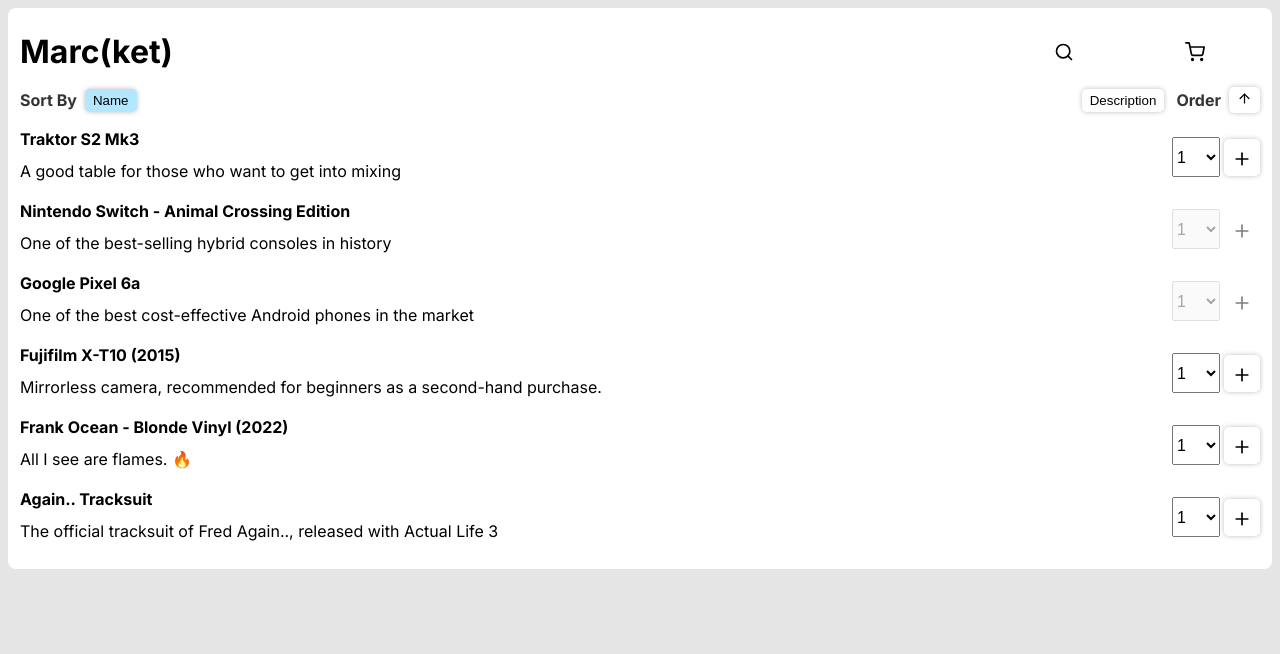
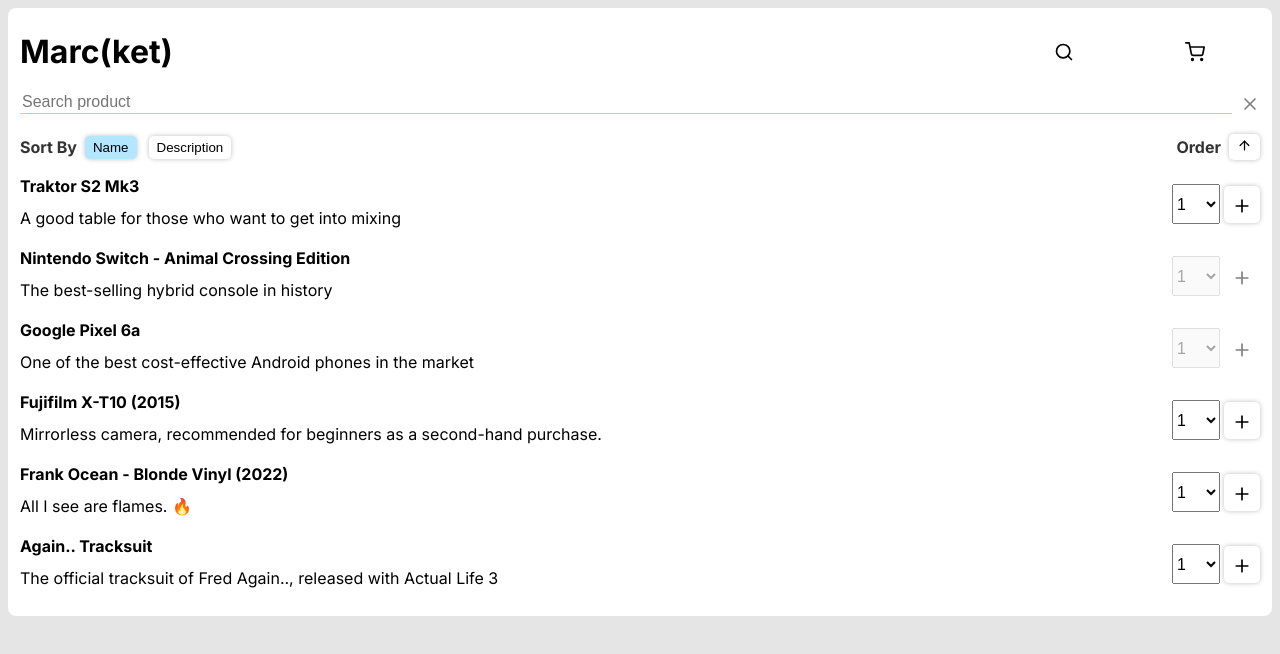
Before and after one commit to MarcCarranza/clorian-test, a Next.js app: page / in a window 1280 px wide. Both pictures are taken after a click on the element 1064 px from the left and 51 px from the top of the page. Shown: the top 654 px of the page. Built offline with nearby package versions, Linux system fonts and the light colour scheme.

Commit message:
feat: search working, missing cart clear reset

```diff
--- a/src/components/Cart/Cart.module.css
+++ b/src/components/Cart/Cart.module.css
@@ -88,10 +88,12 @@
 
 .item__qty {
   background-color: hsl(35, 100%, 70%);
-  padding: 0.25rem 0.65rem;
   border-radius: 0.25rem;
-  min-width: 0.7rem;
-  text-align: center;
+  min-width: 2rem;
+  min-height: 1.6rem;
+  display: flex;
+  align-items: center;
+  justify-content: center;
 }
 
 .item__total {
--- a/src/components/Header/Header.jsx
+++ b/src/components/Header/Header.jsx
@@ -1,7 +1,12 @@
 "use client";
 
 // Dependencies
+import { useState } from "react";
 import Image from "next/image";
+
+// Redux
+import { useAppDispatch, useAppSelector } from "../../redux/hooks";
+import { searchProduct } from "../../redux/features/homeSlice";
 
 // Styles
 import styles from "./Header.module.css";
@@ -10,19 +15,36 @@
 import { GLOBAL_ICONS } from "../../constants";
 
 export default function Header({ text, toggleCart }) {
+  // Redux
+  const searchValue = useAppSelector((state) => state.home.search);
+  const dispatch = useAppDispatch();
+
+  // State
+  const [isSearchOpen, setSearchOpen] = useState(false);
+
+  // Handlers
+  const onSearchProduct = (e) => {
+    dispatch(searchProduct(e.currentTarget.value));
+  };
+
+  const onClearSearch = () => {
+    dispatch(searchProduct(""));
+  };
+
   return (
     <header className={styles.header}>
       <div className={styles.header__main}>
         <h1 className={styles.header__text}>{text}</h1>
-        <div className={styles.header__search}>
+        <div
+          className={styles.header__search_icon}
+          onClick={() => setSearchOpen(!isSearchOpen)}
+        >
           <Image
             src={GLOBAL_ICONS.search.src}
             alt={GLOBAL_ICONS.search.altText}
             width={20}
             height={20}
           />
-          {/* TODO: OnChange dispatch search */}
-          {/* <input onChange={} type="text"/> */}
         </div>
         <div className={styles.header__cart} onClick={toggleCart}>
           <Image
@@ -33,7 +55,26 @@
           />
         </div>
       </div>
-      <div>{/* <input></input> */}</div>
+      <div
+        className={`${styles.header__search} ${
+          isSearchOpen ? styles.header__searchOpen : ""
+        }`}
+      >
+        <input
+          className={styles.search__input}
+          type="text"
+          onChange={onSearchProduct}
+          placeholder="Search product"
+          value={searchValue}
+        />
+        <Image
+          src={GLOBAL_ICONS.clear.src}
+          alt={GLOBAL_ICONS.clear.altText}
+          height={20}
+          width={20}
+          onClick={onClearSearch}
+        />
+      </div>
     </header>
   );
 }
--- a/src/components/Header/Header.module.css
+++ b/src/components/Header/Header.module.css
@@ -10,7 +10,7 @@
   margin: 0.5rem 0;
 }
 
-.header__search {
+.header__search_icon {
   flex: 1;
   display: flex;
   justify-content: center;
@@ -27,3 +27,32 @@
   cursor: pointer;
   padding: 0 0.25rem;
 }
+
+.header__search {
+  max-height: 0px;
+  overflow: hidden;
+  transition: all 0.2s ease-in-out;
+  padding: 0;
+  display: flex;
+  opacity: 0;
+}
+
+.header__search img {
+  opacity: 0.5;
+  cursor: pointer;
+  padding-left: 0.5rem;
+  padding-top: 0.2rem;
+}
+
+.header__searchOpen {
+  max-height: 200px;
+  padding: 0.75rem 0;
+  opacity: 1;
+}
+
+.search__input {
+  border: none;
+  border-bottom: 1px solid hsl(35, 100%, 70%);
+  font-size: 1rem;
+  flex-grow: 1;
+}
--- a/src/components/ProductsList/ProductsList.jsx
+++ b/src/components/ProductsList/ProductsList.jsx
@@ -6,7 +6,7 @@
 
 // Redux
 import { addItemToCart } from "../../redux/features/cartSlice";
-import { useAppDispatch } from "../../redux/hooks";
+import { useAppDispatch, useAppSelector } from "../../redux/hooks";
 
 // Styles
 import styles from "./ProductsList.module.css";
@@ -16,6 +16,7 @@
 
 export default function ProductsList({ data, isLoading = false }) {
   // Redux
+  const searchValue = useAppSelector((state) => state.home.search);
   const dispatch = useAppDispatch();
   // TODO: Filter by search (Redux)
 
@@ -48,8 +49,20 @@
   };
 
   // Functionalities
+  const filterBySearch = (product) => {
+    if (!searchValue) {
+      return product;
+    }
+    const productName = product.name.toLowerCase();
+    const productDesc = product.description.toLowerCase();
+    return (
+      productName.includes(searchValue.toLowerCase()) ||
+      productDesc.includes(searchValue.toLowerCase())
+    );
+  };
+
   const orderProducts = () => {
-    const sortedProducts = [...data];
+    const sortedProducts = data.filter(filterBySearch);
     sortedProducts.sort((a, b) => {
       const prodAName = a[orderType.type].toUpperCase();
       const prodBName = b[orderType.type].toUpperCase();
@@ -105,7 +118,7 @@
           >
             <Image
               src={GLOBAL_ICONS.order.src}
-              altText={GLOBAL_ICONS.order.altText}
+              alt={GLOBAL_ICONS.order.altText}
               width={15}
               height={15}
               style={{
--- a/src/components/ProductsList/ProductsList.module.css
+++ b/src/components/ProductsList/ProductsList.module.css
@@ -32,8 +32,15 @@
 .sortBlock__buttonGroup {
   display: flex;
   flex-grow: 1;
-  justify-content: space-between;
   padding-right: 0.75rem;
+}
+
+.sortBlock__buttonGroup .sortBlock__button {
+  margin-left: 0.75rem;
+}
+
+.sortBlock__buttonGroup .sortBlock__button:first-child {
+  margin-left: 0;
 }
 
 .sortBlock__button img {
--- a/src/constants/index.js
+++ b/src/constants/index.js
@@ -23,4 +23,8 @@
     src: "/arrow-up.svg",
     altText: "Order icon",
   },
+  clear: {
+    src: "/x.svg",
+    altText: "Clear search icon",
+  },
 };
--- a/src/data/products.json
+++ b/src/data/products.json
@@ -16,7 +16,7 @@
   {
     "id": "product2",
     "name": "Nintendo Switch - Animal Crossing Edition",
-    "description": "One of the best-selling hybrid consoles in history",
+    "description": "The best-selling hybrid console in history",
     "valid_until": "2023-04-01",
     "price": 5.77
   },
--- a/src/redux/features/homeSlice.js
+++ b/src/redux/features/homeSlice.js
@@ -6,6 +6,7 @@
 
 const initialState = {
   products: [],
+  search: "",
 };
 
 export const homeSlice = createSlice({
@@ -15,9 +16,12 @@
     getProducts: (state) => {
       state.products = fakeData;
     },
+    searchProduct: (state, action) => {
+      state.search = action.payload;
+    },
   },
 });
 
-export const { getProducts } = homeSlice.actions;
+export const { getProducts, searchProduct } = homeSlice.actions;
 
 export default homeSlice.reducer;
```
Also changed, not shown: public/x.svg (added).
